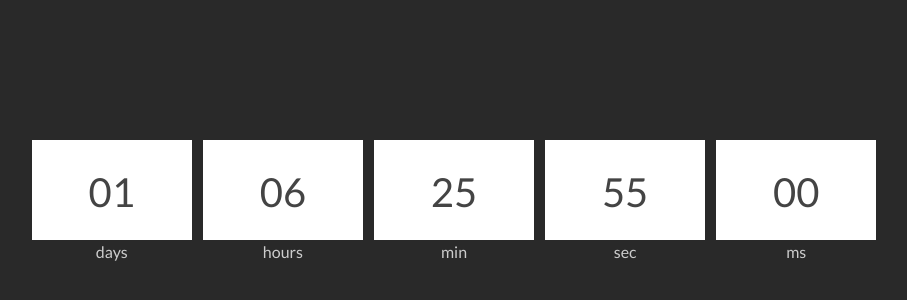
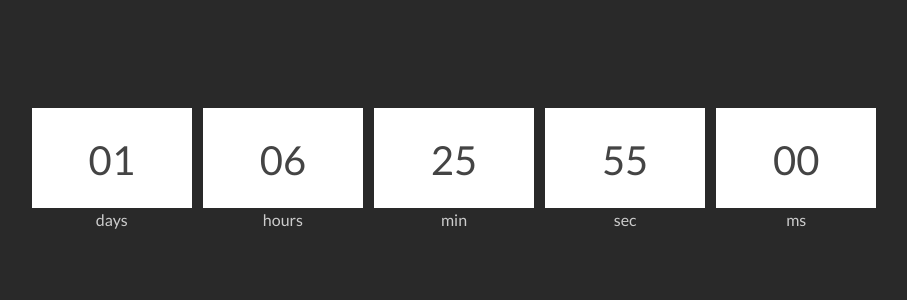
Before and after one commit to unhaltable/jonandnick, a plain HTML site: page index.html in a window 1280 px wide. Shown: the part 230-530 px from the top of the page, without its empty margins (186-1093 px from the left). Drawn offline with nearby package versions, Linux system fonts and the light colour scheme; a web font is replaced by a local one.

Commit message:
Vertically centered countdown properly.

```diff
--- a/css/style.css
+++ b/css/style.css
@@ -1,22 +1,32 @@
 @import url(http://fonts.googleapis.com/css?family=Lato:300,400);
 @import url(http://fonts.googleapis.com/css?family=Ovo);
 @import url(http://fonts.googleapis.com/css?family=Arvo:400,400italic);
+
+* {
+  margin: 0;
+  padding: 0;
+}
 
 body, html {
   background: #292929;
   color: #333;
   font: 1em/1.5em Lato, Helvetica, Arial, sans-serif;
   height: 100%;
-  margin: 0;
-  padding: 0;
   width: 100%;
 }
 
+body {
+  display: table;
+  overflow: hidden;
+  margin: 0 auto;
+}
+
+#container {
+  display: table-cell;
+  vertical-align: middle;
+}
+
 #countdown {
-  display: block;
-  position: absolute;
-  top: 50%;
-  margin-top: -2.5em;
   text-align: center;
   width: 100%;
 }
--- a/index.html
+++ b/index.html
@@ -18,6 +18,7 @@
   <script src="js/script.min.js"></script>
 </head>
 <body>
+  <div id="container">
     <section id="countdown">
       <div><div id="d"></div>days</div>
       <div><div id="h"></div>hours</div>
@@ -25,5 +26,6 @@
       <div><div id="s"></div>sec</div>
       <div><div id="ms"></div>ms</div>
     </section>
+  </div>
 </body>
 </html>
```
Also changed, not shown: css/style.min.css, 1 other file. Lines whose indentation alone changed are shown as unchanged.
